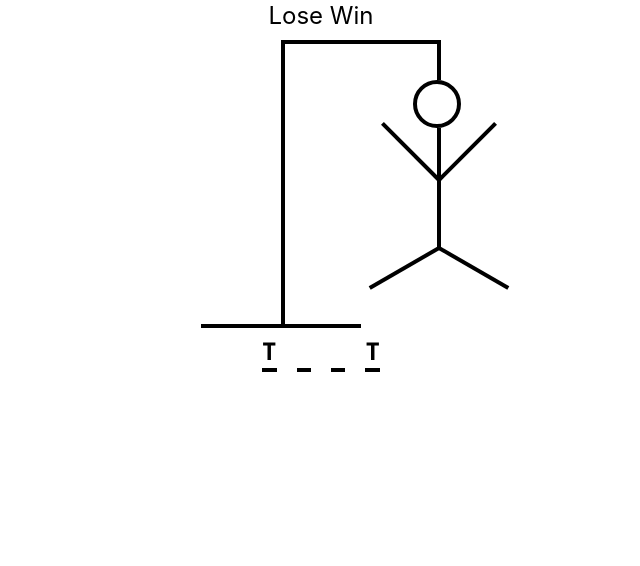
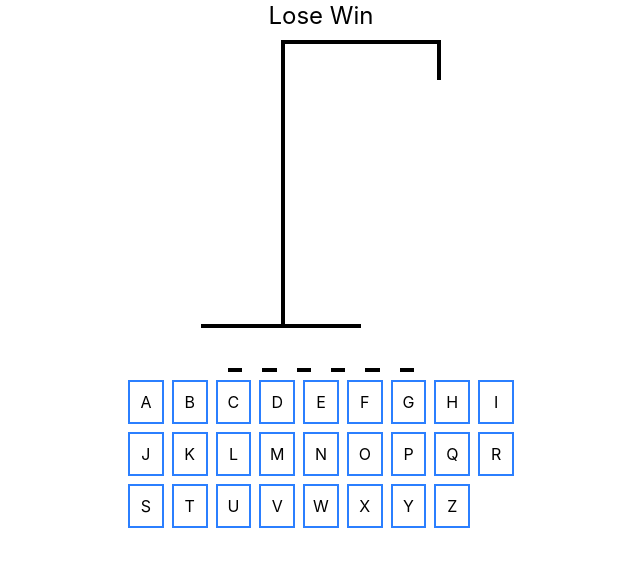
Before and after one commit to Tarunsaisrinivas/React-Hangman-TS, a React (Vite) app: page / in a window 1280 px wide. Shown: the top 566 px of the page, without its empty margins (319-959 px from the left). Built offline with nearby package versions, Linux system fonts and the light colour scheme.

Commit message:
created props for the drawing and word

```diff
--- a/src/App.tsx
+++ b/src/App.tsx
@@ -10,12 +10,16 @@ const App = () => {
   });
   const [guessLetter, setGuessLetter] = useState<string[]>([]);
   console.log(wordToGuess);
+  const incorrectLetters = guessLetter.filter(
+    (letter) => !wordToGuess.includes(letter)
+  );
+
 
   return (
     <div className="max-w-2xl flex flex-col gap-2 items-center m-auto">
       <div className="text-2xl text-center">Lose Win</div>
-      <HangmanDrawing />
-      <HangmanWord />
+      <HangmanDrawing numberOfGuesses={incorrectLetters.length} />
+      <HangmanWord guessedLetter={guessLetter} wordToGuess={wordToGuess} />
       <Keyboard />
     </div>
   );
--- a/src/components/HangmanDrawing.tsx
+++ b/src/components/HangmanDrawing.tsx
@@ -16,14 +16,11 @@ const RIGHT_LEG = (
 const LEFT_LEG = (
   <div className="border-2 border-black h-20 w-1 absolute top-32 right-0 rotate-120 origin-bottom" />
 );
-export function HangmanDrawing() {
+
+const BODY_PARTS = [HEAD, BODY, RIGHT_ARM, LEFT_ARM, RIGHT_LEG, LEFT_LEG];
+export function HangmanDrawing( { numberOfGuesses }: HangmanDrawingProps) {
   return <div className="relative">
-    {HEAD}
-    {BODY}
-    {RIGHT_ARM}
-    {LEFT_ARM}
-    {RIGHT_LEG}
-    {LEFT_LEG}
+    {BODY_PARTS.slice(0, numberOfGuesses)}
 
     <div className="bg-black h-10 w-1 top-0 right-0 absolute" />
     {/* /**
--- a/src/components/HangmanWord.tsx
+++ b/src/components/HangmanWord.tsx
@@ -1,9 +1,8 @@
-export function HangmanWord() {
-    const word = "test";
-    const guessedLetter = "t";
+export function HangmanWord({guessedLetter, wordToGuess}: HangmanWordProps) {
+
     return (
         <div className="flex gap-5 text-2xl font-bold uppercase font-mono">
-            {word.split("").map((letter, index) => (
+            {wordToGuess.split("").map((letter, index) => (
                 <span key={index} className="border-b-4 border-black">
                     <span className={guessedLetter.includes(letter) ? "visible" : "invisible"}>{letter}</span>
                 </span>
--- a/src/components/Keyboard.tsx
+++ b/src/components/Keyboard.tsx
@@ -1,3 +1,42 @@
-export function Keyboard(){
-    return <div></div>;
+const KEYS = [
+    "a",
+    "b",
+    "c",
+    "d",
+    "e",
+    "f",
+    "g",
+    "h",
+    "i",
+    "j",
+    "k",
+    "l",
+    "m",
+    "n",
+    "o",
+    "p",
+    "q",
+    "r",
+    "s",
+    "t",
+    "u",
+    "v",
+    "w",
+    "x",
+    "y",
+    "z",
+];
+export function Keyboard() {
+    return (
+        <div className="grid grid-cols-9 gap-2 focus:disabled:bg-gray-600">
+            {KEYS.map((key) => (
+                <button
+                    key={key}
+                    className="disabled:bg-gray-500 active:bg-blue-500 hover:bg-blue-400 focus:bg-blue-700 border-2 border-blue-500 p-2 "
+                >
+                    {key.toUpperCase()}
+                </button>
+            ))}
+        </div>
+    );
 }
```
Also changed, not shown: src/index.d.ts (added, +8 -0 lines).
